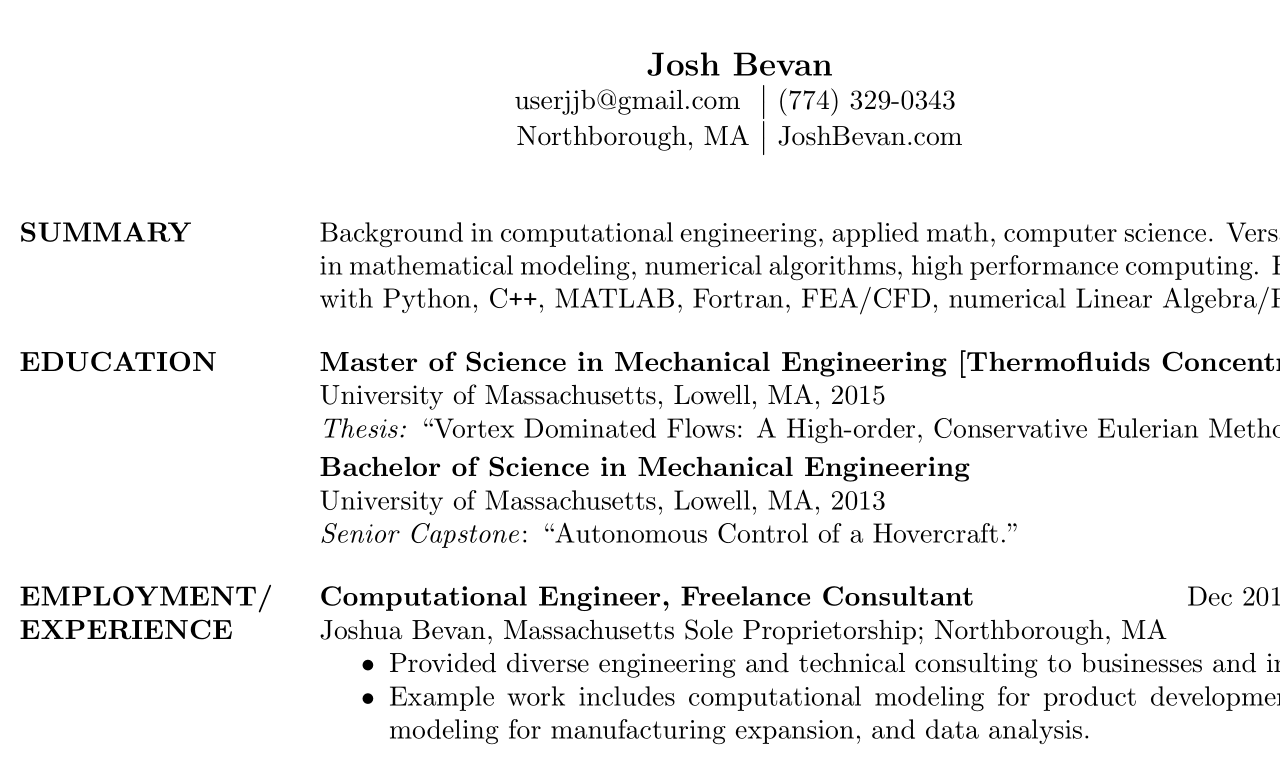
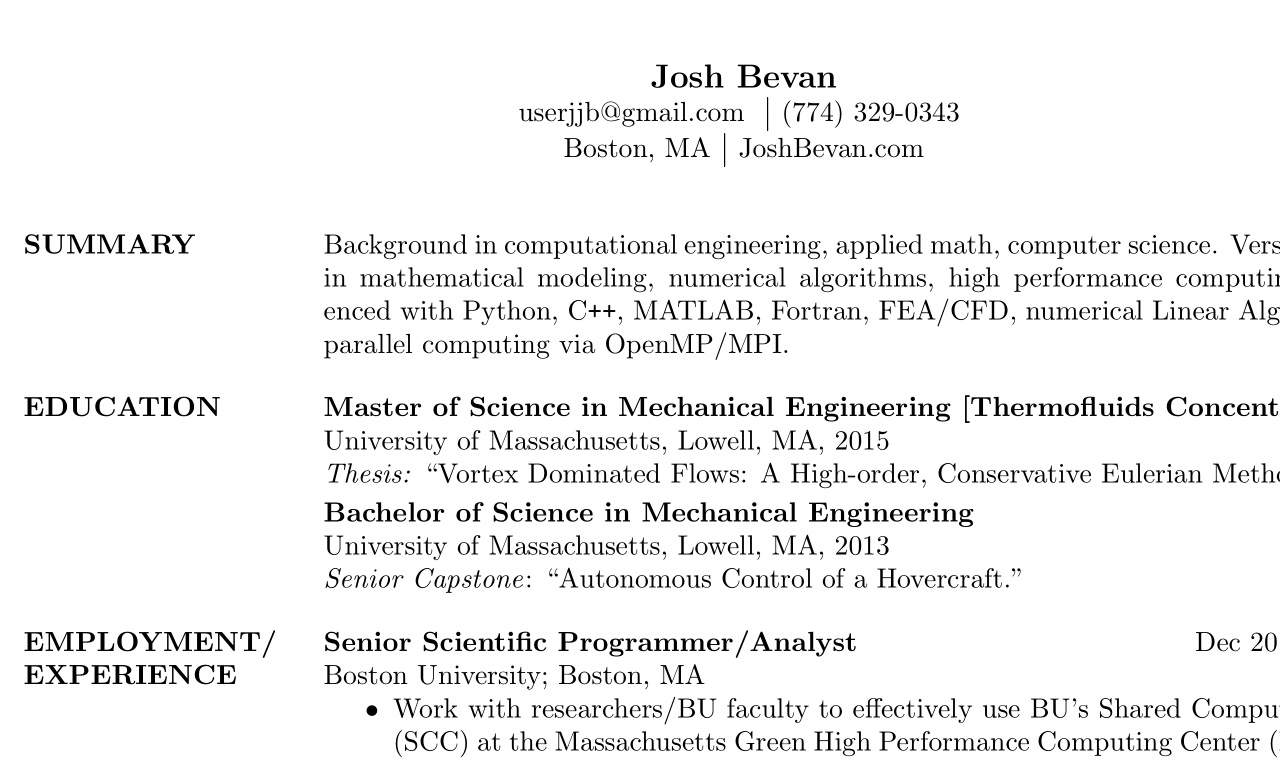
Before and after one commit to userjjb/userjjb.github.io, a plain HTML site: page index.html in a window 1280 px wide. Shown: the top 762 px of the page. Drawn offline with Linux system fonts and the light colour scheme.

Commit message:
Updated with 2021 resume image and link to pdf

```diff
--- a/index.html
+++ b/index.html
@@ -1,9 +1,9 @@
 <!doctype html>
 <html>
   <head>
-    <title>Josh Bevan, Resume (August 2019)</title>
+    <title>Josh Bevan, Resume (August 2021)</title>
   </head>
   <body>
-	<center><a href="JoshBevanResume.pdf"><img src="JoshBevanResume.png" width="1429" height="2500" title="Josh Bevan Resume" alt="Josh Bevan Resume"></a></center>
+	<center><a href="JoshBevanResume2021.pdf"><img src="JoshBevanResume2021.png" width="1440" height="3150" title="Josh Bevan Resume" alt="Josh Bevan Resume"></a></center>
   </body>
 </html>
```
